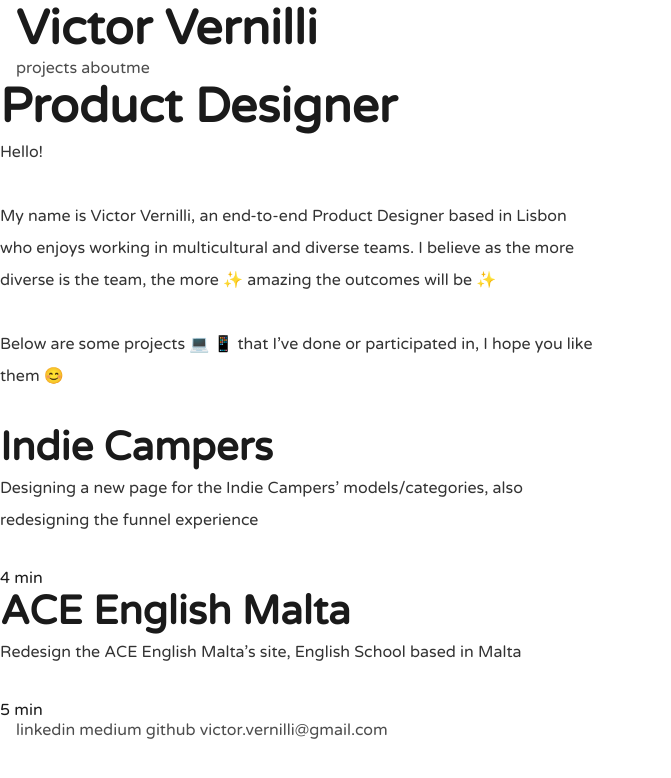
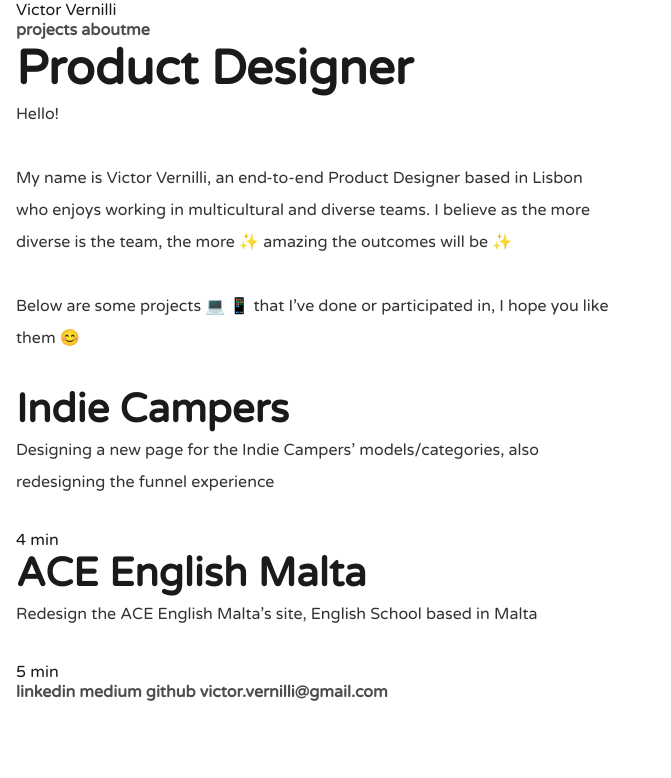
Before and after one commit to vernilli/dxd-project, a Jekyll site: the page built from index.markdown, in a window 1280 px wide. Shown: the top 778 px of the page, without its empty margins (0-671 px from the left). Built offline with Jekyll 4.4.1, drawn with Linux system fonts in a browser that asks for light colours.

Commit message:
Refactor header and footer

```diff
--- a/_includes/footer.html
+++ b/_includes/footer.html
@@ -1,8 +1,14 @@
 <footer>
-  <div class="container">
-    <nav>
+  <div class="footer__container container">
+    <nav class="w-100">
       {% for link in site.data.footer %}
-        <a href="{{ link.url }}" target="_blank">{{ link.label }}</a>
+        <a
+          href="{{ link.url }}"
+          class="main-link"
+          target="_blank"
+        >
+          {{ link.label }}
+        </a>
       {% endfor %}
     </nav>
   </div>
--- a/_includes/header.html
+++ b/_includes/header.html
@@ -1,13 +1,18 @@
 <header>
-  <div class="container">
+  <div class="header__container container w-100">
 
-    <a href="{{ site.baseurl }}">
-      <h1>Victor Vernilli</h1>
+    <a href="{{ site.baseurl }}/">
+      <span class="header__title">Victor Vernilli</span>
     </a>
 
     <nav>
       {% for link in site.data.header %}
-        <a href="{{ site.baseurl }}{{ link.url }}">{{ link.label }}</a>
+        <a
+          href="{{ site.baseurl }}{{ link.url }}"
+          class="main-link"
+        >
+          {{ link.label }}
+        </a>
       {% endfor %}
     </nav>
   </div>
--- a/_layouts/default.html
+++ b/_layouts/default.html
@@ -8,7 +8,11 @@
   <body>
     {% include header.html %}
 
-    {{ content }}
+    <div class="container">
+      <div class="content__container">
+        {{ content }}
+      </div>
+    </div>
 
     {% include footer.html %}
   </body>
```
